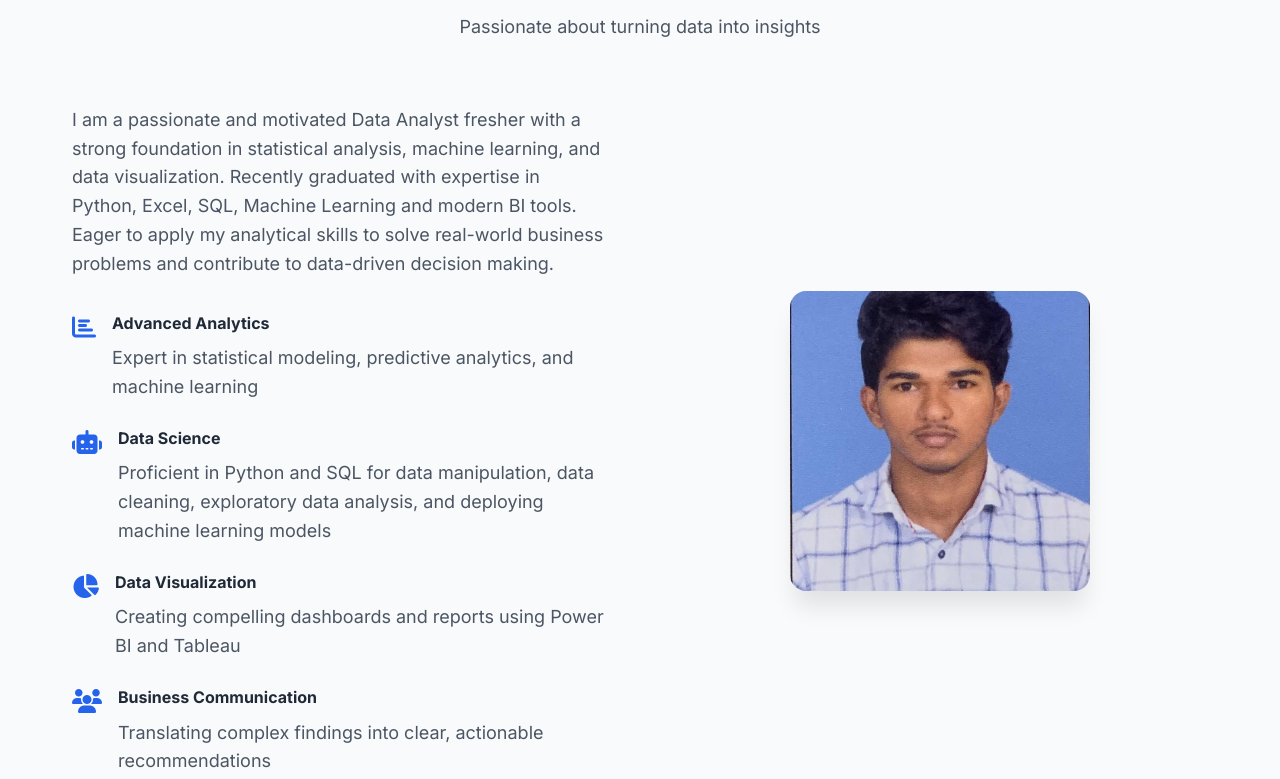
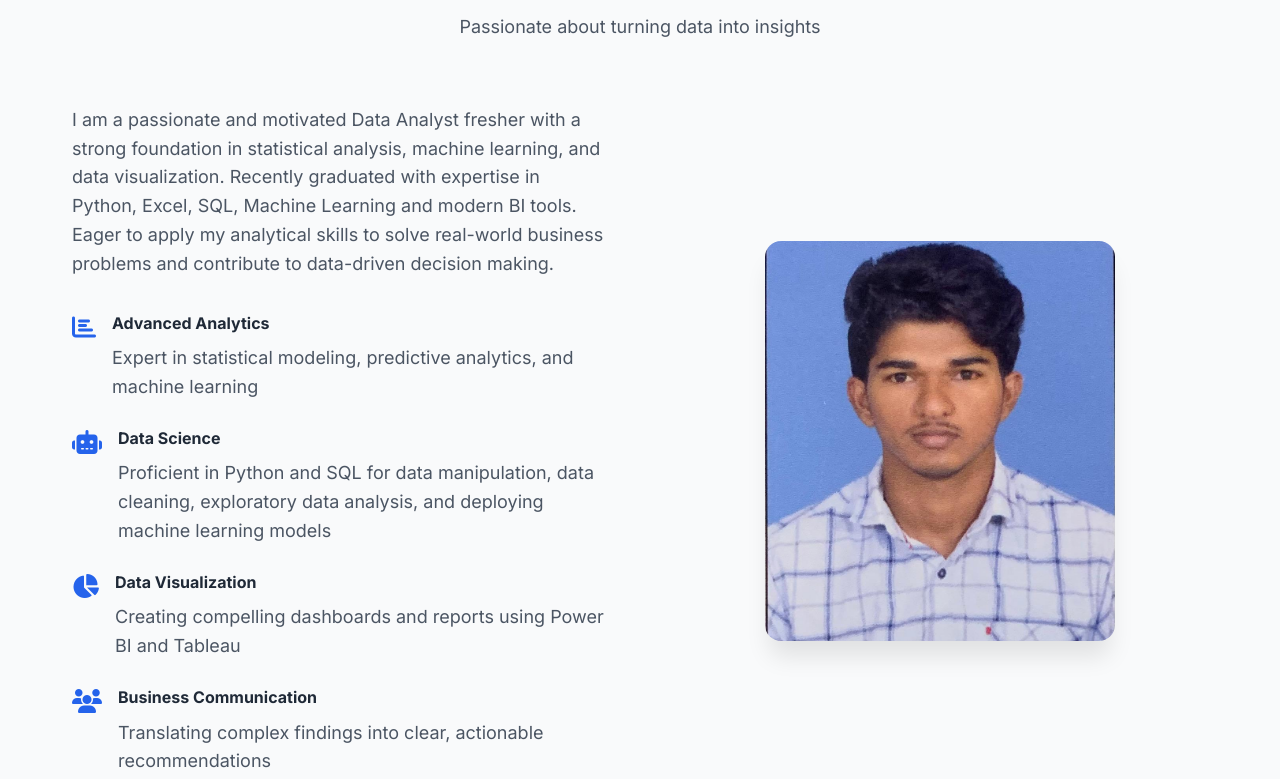
Before and after one commit to Benarjeechowdary/portfolio, a website: page index.html in a window 1280 px wide. Shown: the part 947-1726 px from the top of the page. Drawn offline with nearby package versions, Linux system fonts and the light colour scheme.

Commit message:
Resize image container dimensions

```diff
--- a/css/style.css
+++ b/css/style.css
@@ -437,8 +437,8 @@ section {
 
 .image-container {
   position: relative;
-  width: 300px;
-  height: 300px;
+  width: 350px;
+  height: 400px;
 }
 
 .profile-img {
```
